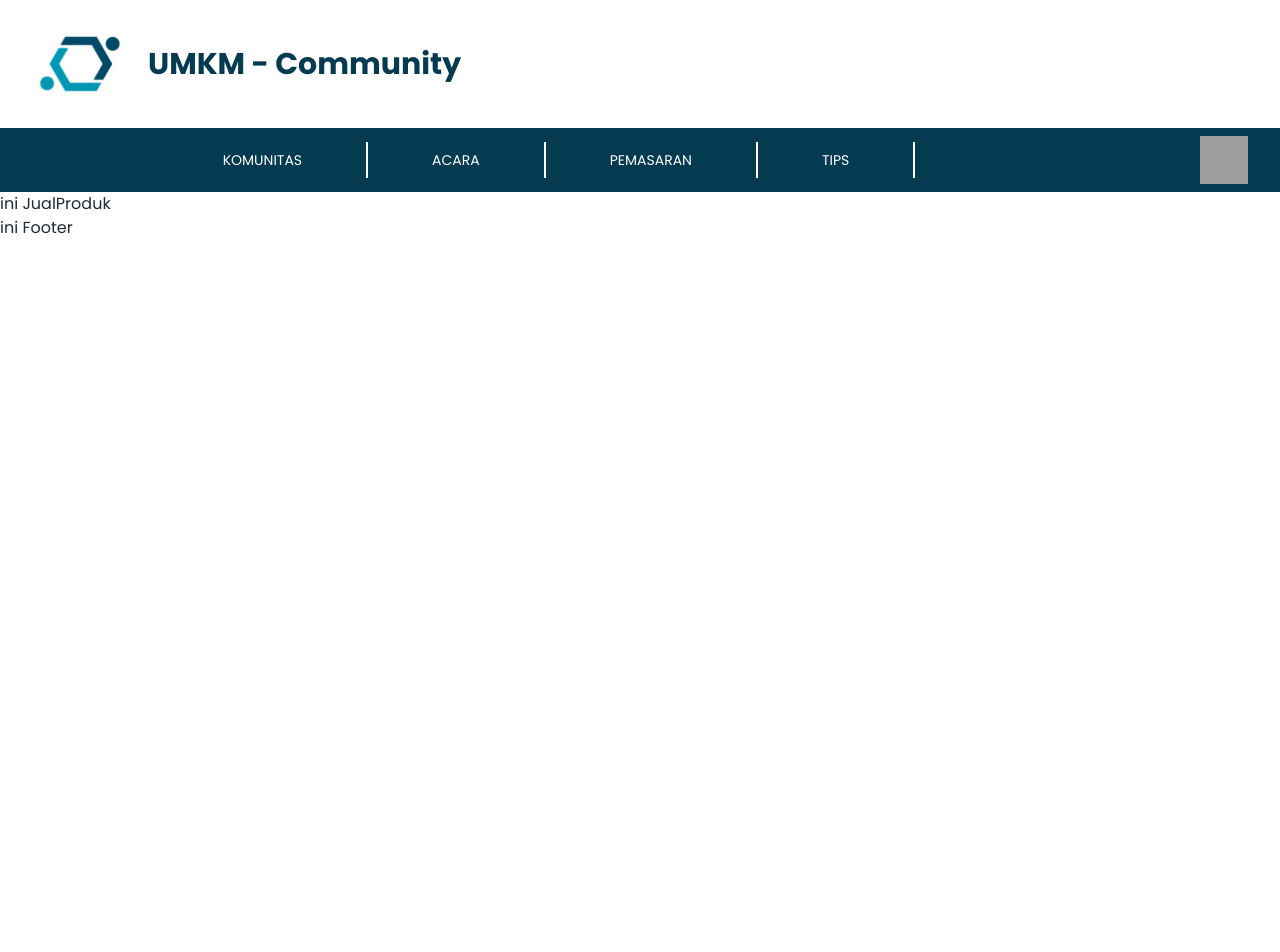
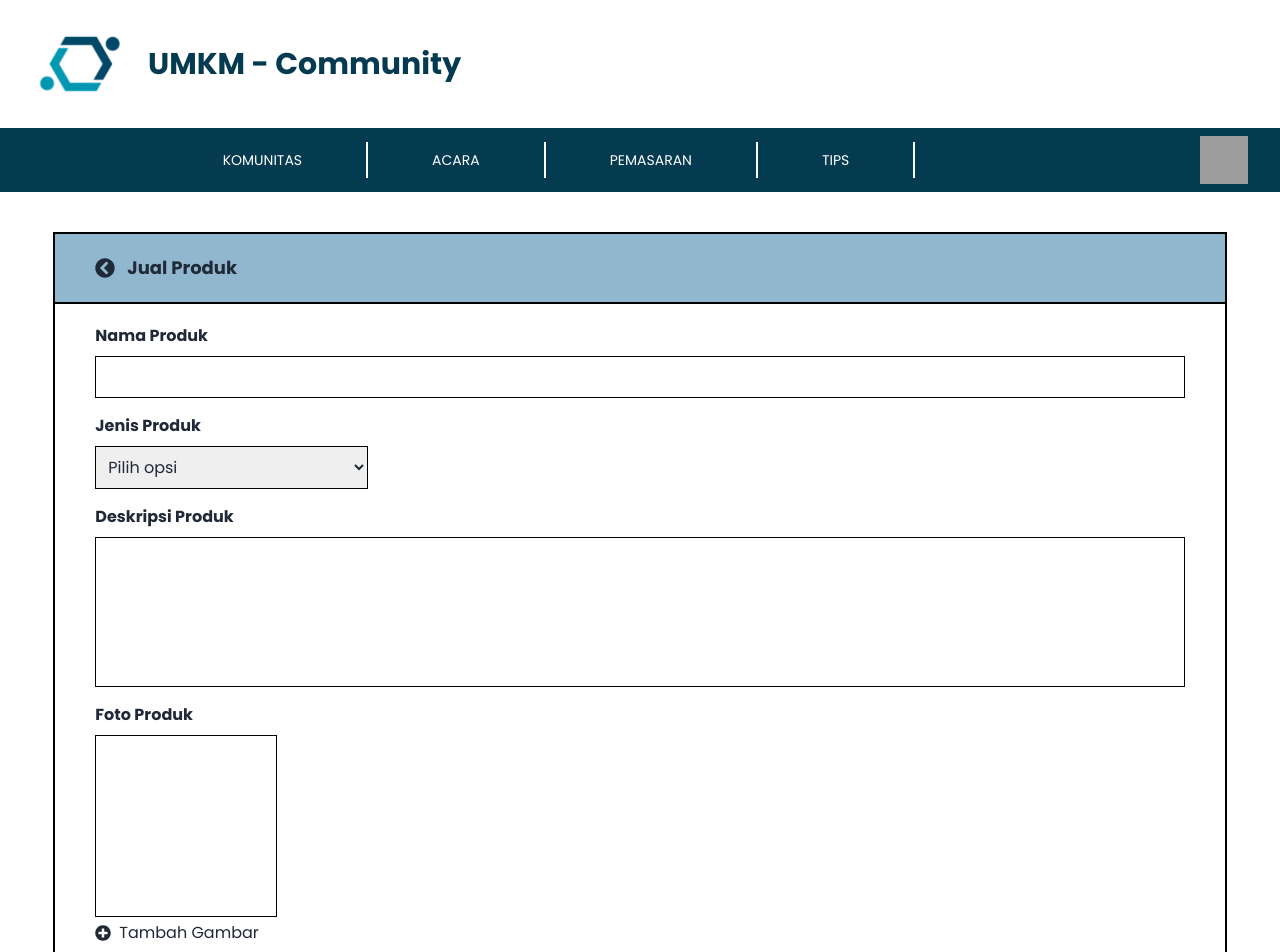
Before and after one commit to AhmadSultanMA/UMKM-Community, a React (Vite) app: page /#/jual in a window 1280 px wide. Shown: the top 952 px of the page. Before the commit the page ends 800 px from the top, so only its background shows below. Built offline with nearby package versions, Linux system fonts and the light colour scheme; grey boxes are pictures that could not be loaded.

Commit message:
add jual produk

```diff
--- a/package.json
+++ b/package.json
@@ -13,6 +13,7 @@
     "daisyui": "^4.4.2",
     "react": "^18.2.0",
     "react-dom": "^18.2.0",
+    "react-icons": "^4.12.0",
     "react-router-dom": "^6.19.0",
     "yarn": "^1.22.21"
   },
--- a/src/Views/JualProduk.jsx
+++ b/src/Views/JualProduk.jsx
@@ -1,7 +1,84 @@
+import { useState } from "react";
+import { FaChevronCircleLeft, FaPlusCircle } from "react-icons/fa";
+
 const JualProduk = () => {
+  const [selectedOption, setSelectedOption] = useState("");
+
+  const handleSelectChange = (event) => {
+    setSelectedOption(event.target.value);
+  };
+
+  const [imageUrl, setImageUrl] = useState("");
+
+  const handleImageChange = (event) => {
+    const file = event.target.files[0];
+    const reader = new FileReader();
+
+    reader.onloadend = () => {
+      setImageUrl(reader.result);
+    };
+
+    if (file) {
+      reader.readAsDataURL(file);
+    }
+  };
   return (
     <>
-      <div>ini JualProduk</div>
+      <div className="w-11/12 mx-auto border-2 border-black font-poppins mt-10">
+        <div className="border-b-black border-b-2 flex pl-10 py-5 bg-cust-primary200">
+          <FaChevronCircleLeft className="my-auto mr-3 " size="20px" />
+          <div className="font-bold text-lg">Jual Produk</div>
+        </div>
+        <div className="px-10 py-5">
+          <div className="font-bold">Nama Produk</div>
+          <input
+            type="text"
+            className="w-full px-4 py-2 border-[1px] border-black mt-2 mb-4"
+          />
+          <div className="font-bold">Jenis Produk</div>
+          <select
+            value={selectedOption}
+            onChange={handleSelectChange}
+            className="px-2 lg:w-3/12 sm:w-5/12 w-6/12 border-[1px] border-black py-2 mt-2 mb-4"
+          >
+            <option value="">Pilih opsi</option>
+            <option value="nilai1">Nilai 1</option>
+            <option value="nilai2">Nilai 2</option>
+            <option value="nilai3">Nilai 3</option>
+          </select>
+          <div className="font-bold">Deskripsi Produk</div>
+          <input
+            type="text"
+            className="w-full px-4 py-2 border-[1px] border-black mt-2 mb-4 h-[150px]"
+          />
+          <div className="font-bold">Foto Produk</div>
+          <div className="aspect-square border-[1px] border-black lg:w-2/12 sm:w-4/12 w-5/12 mt-2 mb-1">
+            {imageUrl && (
+              <img
+                src={imageUrl}
+                alt="Uploaded"
+                className="w-full h-full object-cover"
+              />
+            )}
+          </div>
+          <label htmlFor="imageInput" className="w-fit py-2 cursor-pointer">
+            <div className="flex">
+              <FaPlusCircle size="16px" className="my-auto mr-2 " />
+              <div>Tambah Gambar</div>
+            </div>
+          </label>
+          <input
+            type="file"
+            id="imageInput"
+            accept="image/*"
+            style={{ display: "none" }}
+            onChange={handleImageChange}
+          />
+          <div className="mt-4 ml-auto w-fit bg-gray-300 rounded-lg">
+            <button className="font-bold px-8 py-2"> Tambah ke Katalog</button>
+          </div>
+        </div>
+      </div>
     </>
   );
 };
```
Also changed, not shown: 1 other file (tests, documents, lock files or other folders).
